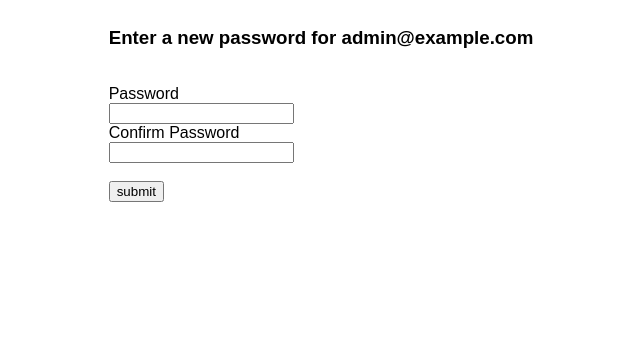
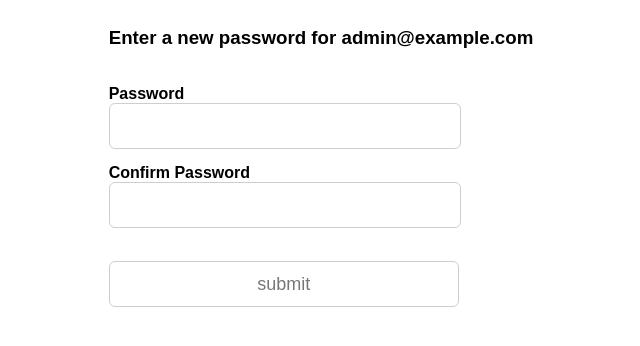
Before and after one commit to Cryptec/GameArch, a Node server app: page /api/reset-password/1/1 in a window 1280 px wide. Shown: the top 346 px of the page, without its empty margins (319-959 px from the left). Run offline with Node 20, Linux system fonts and the light colour scheme; the visitor is signed in with stand-in values (Sample User, id 1); data comes from the database, SQL or seed files in the repository; some libraries are stand-ins or nearby versions.

Commit message:
styled pass reset page

```diff
--- a/Backend/routes/auth.js
+++ b/Backend/routes/auth.js
@@ -80,7 +80,13 @@ router.post('/forgot', async (req, res) => {
         from: mailemail,
         to: data.email,
         subject: "Reset Password",
-        html: `<p>The link is: ${link}</p>`,
+        html: `<p>
+                  <p>Hi there,</p>
+                  <p>Somebody tried to reset your password. If it was you, please follow the link below to do so.</p>
+                  <p><b>PLEASE</b> verify that the link points to your gameArch installation!</p>
+                  <p>${link}</p>
+                  <p>your Mailrobot</p>
+              </p>`
       };
       contactEmail.sendMail(mail, (error) => {
         if (error) {
--- a/Backend/views/test.ejs
+++ b/Backend/views/test.ejs
@@ -22,7 +22,7 @@
                         </label>
                         <br />
                         <br />
-                        <input type="submit" value="submit"/>
+                        <input class="submitButton" type="submit" value="submit"/>
 
                       </form>
   </body>
@@ -35,4 +35,29 @@ body {
   display: flex;
   font-family: Arial, Helvetica, sans-serif;
 }
+label {
+  font-weight: 700;
+  margin-bottom: 15px;
+}
+input {
+  align-items: center;
+  border: 1px solid #cfcece;
+  padding: 10px 16px;
+  margin-bottom: 15px;
+  font-size: 18px;
+  line-height: 1.3333333;
+  border-radius: 6px;
+  width: 318px;
+}
+.submitButton {
+    border: 1px solid #cfcece;
+    background-color: transparent;
+    padding: 10px 16px;
+    border-radius: 6px;
+    line-height: 1.3333333;
+    cursor: pointer;
+    font-size: 18px;
+    color: #777;
+    width: 350px;
+}
 </style>
--- a/Frontend/src/utils/index.js
+++ b/Frontend/src/utils/index.js
@@ -12,6 +12,7 @@ export const userName = () => {
 export const logout = () => {
     localStorage.removeItem(TOKEN_KEY);
     localStorage.removeItem("userName");
+    console.log("logget out")
 }
 
 export const isLogin = () => {
```
